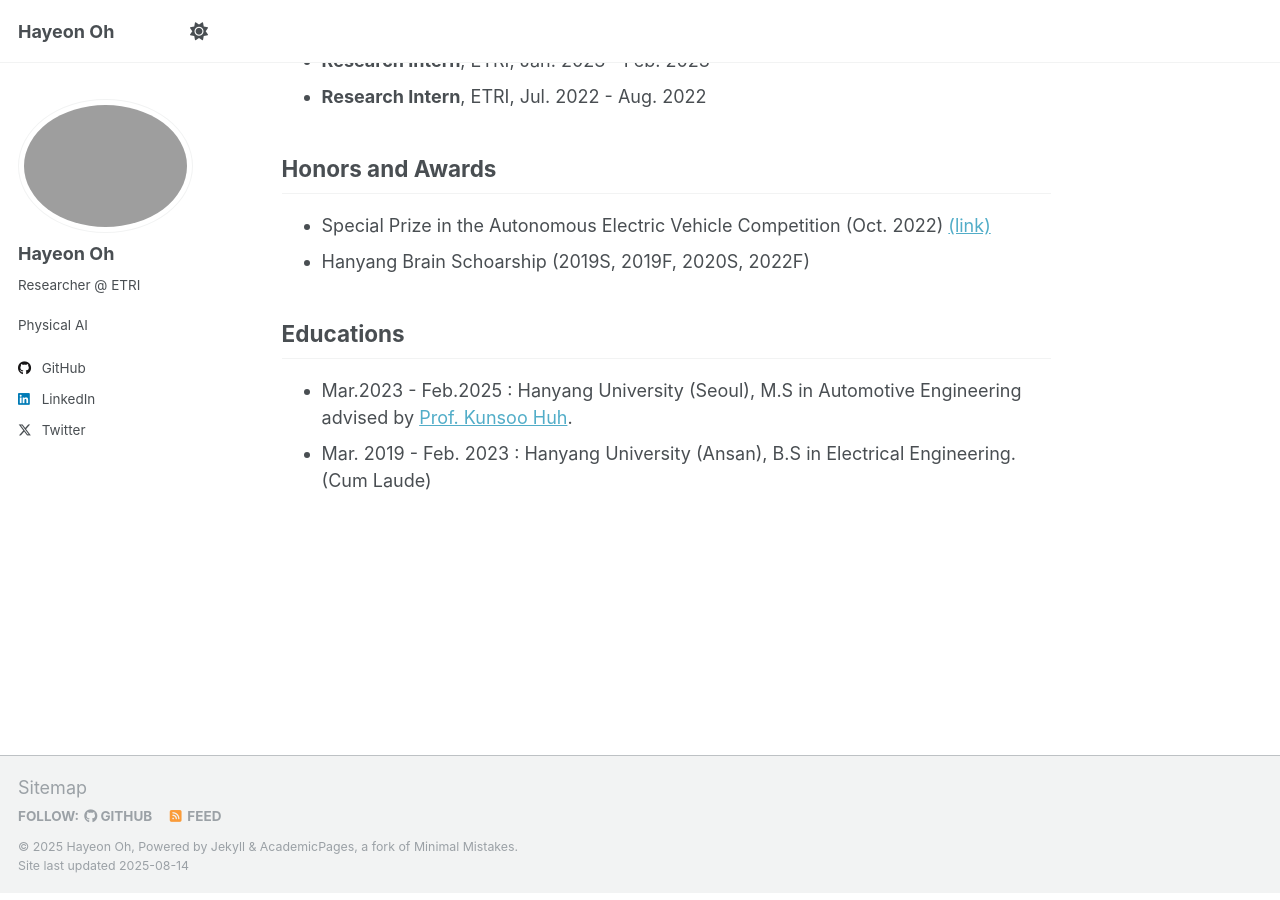
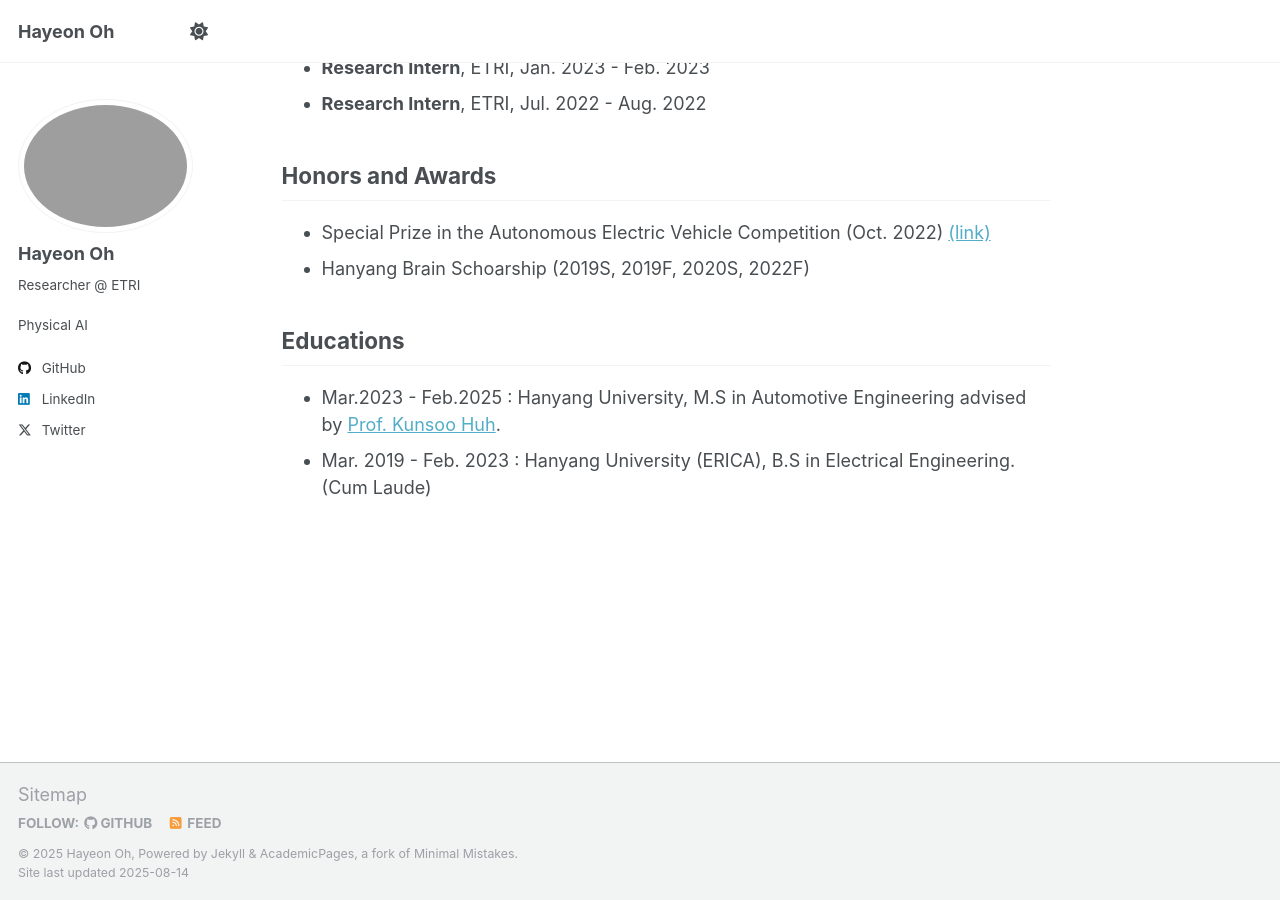
Before and after one commit to OPhD-hahao/OPhD-hahao.github.io, a Jekyll site: the page built from _pages/about.md, in a window 1280 px wide and 900 px high, scrolled down 856 px. Built offline with Jekyll 4.4.1, drawn with Linux system fonts in a browser that asks for light colours; a script that is not in the unit is left out.

Commit message:
Ahhh edit about.md again

```diff
--- a/_pages/about.md
+++ b/_pages/about.md
@@ -7,7 +7,7 @@
   - /about/
   - /about.html
 ---
-I am a post-master researcher at ETRI, working on LLM agents and vision-language-action alignment for autonomous driving. My research focuses on incorporating those to enable interpretable and robust end-to-end autonomous driving. You can see my Curriculum Vitae [here](../assets/curriculum_vitae_HayeonOh.pdf)
+I am a post-master researcher at ETRI, working on LLM agents and vision-language-action alignment for autonomous driving. My research focuses on incorporating those to enable interpretable and robust end-to-end autonomous driving. You can see my Curriculum Vitae [here](../assets/curriculum_vitae_HayeonOh.pdf).
 
 Email : oph516 *(at)* etri *(at)* re *(at)* kr
 
@@ -25,6 +25,7 @@
   **Hayeon Oh**, Chanuk Yang, Kunsoo Huh
   *Asian Conference on Computer Vision (**ACCV**) 2024*
   [[github]](https://github.com/OPhD-hahao/SeSame) [[paper]](https://openaccess.thecvf.com/content/ACCV2024/html/O_SeSame_Simple_Easy_3D_Object_Detection_with_Point-Wise_Semantics_ACCV_2024_paper.html)
+
 ## Work Experience
 
 - **Post-Master’s Researcher**, ETRI, Feb. 2025 - Current
@@ -38,7 +39,7 @@
 
 ## Educations
 
-- Mar.2023 - Feb.2025 : Hanyang University (Seoul), M.S in Automotive Engineering advised by [Prof. Kunsoo Huh](https://archi.hanyang.ac.kr/src/lab_mmc.php).
-- Mar. 2019 - Feb. 2023 : Hanyang University (Ansan), B.S in Electrical Engineering. (Cum Laude)
+- Mar.2023 - Feb.2025 : Hanyang University, M.S in Automotive Engineering advised by [Prof. Kunsoo Huh](https://archi.hanyang.ac.kr/src/lab_mmc.php).
+- Mar. 2019 - Feb. 2023 : Hanyang University (ERICA), B.S in Electrical Engineering. (Cum Laude)
 
 <!-- Trigger rebuild -->
```
